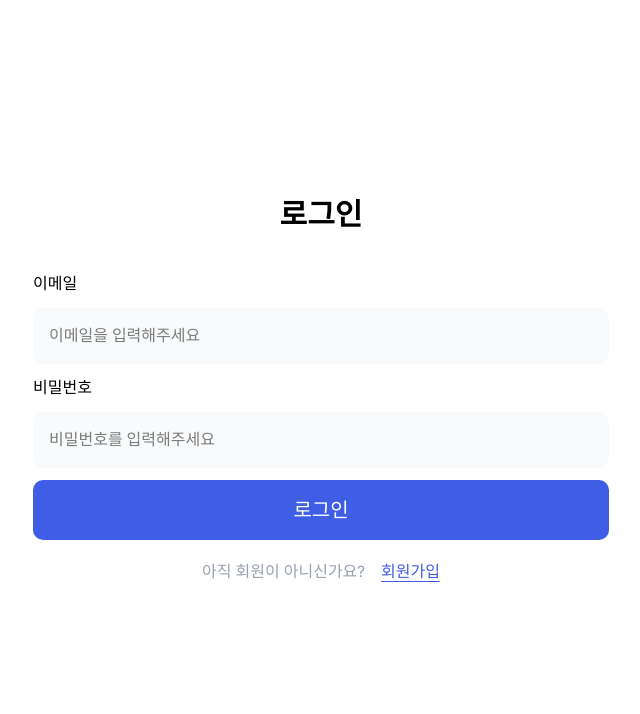
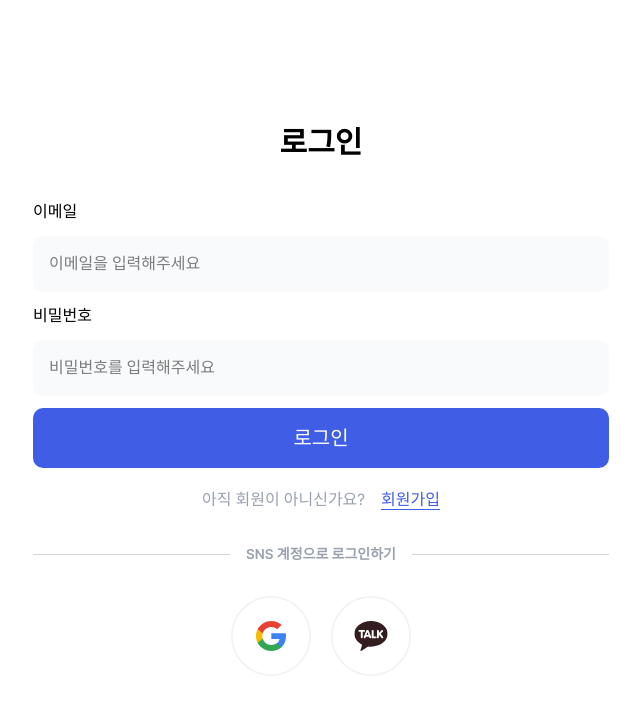
Before and after one commit to jjeankim/jogeu-market, a Next.js app: page /login in a window 1280 px wide. Shown: the top 714 px of the page, without its empty margins (319-959 px from the left). Built offline with nearby package versions, Linux system fonts and the light colour scheme.

Commit message:
Feat: SNS로그인 링크 컴포넌트 구현

```diff
--- a/src/components/LoginForm.tsx
+++ b/src/components/LoginForm.tsx
@@ -6,6 +6,7 @@ import Button from "./ui/Button";
 import AuthLink from "./ui/AuthLink";
 import { useToast } from "@/hooks/useToast";
 import axios from "axios";
+import SocialLoginLink from "./SocialLoginLink";
 
 interface AuthValues {
   email: string;
@@ -103,6 +104,7 @@ const LoginForm = () => {
           descripton="아직 회원이 아니신가요?"
           linkTitle="회원가입"
         />
+        <SocialLoginLink />
       </div>
     </div>
   );
--- /dev/null
+++ b/src/components/SocialLoginLink.tsx
@@ -0,0 +1,31 @@
+import Image from "next/image";
+
+const SocialLoginLink = () => {
+  return (
+    <div>
+      <div className="flex items-center my-8">
+        <div className="flex-grow border-t border-gray-300" />
+        <span className="mx-4 text-gray-400 font-semibold whitespace-nowrap text-sm">
+          SNS 계정으로 로그인하기
+        </span>
+        <div className="flex-grow border-t border-gray-300" />
+      </div>
+      <div className="flex justify-center gap-5">
+        <Image
+          width={80}
+          height={80}
+          src="/images/logo_google.svg"
+          alt="구글 이미지 링크"
+        />
+        <Image
+          width={80}
+          height={80}
+          src="/images/logo_kakao.svg"
+          alt="카카오 이미지 링크"
+        />
+      </div>
+    </div>
+  );
+};
+
+export default SocialLoginLink;
```
Also changed, not shown: public/images/logo_google.svg (added), public/images/logo_kakao.svg (added).
